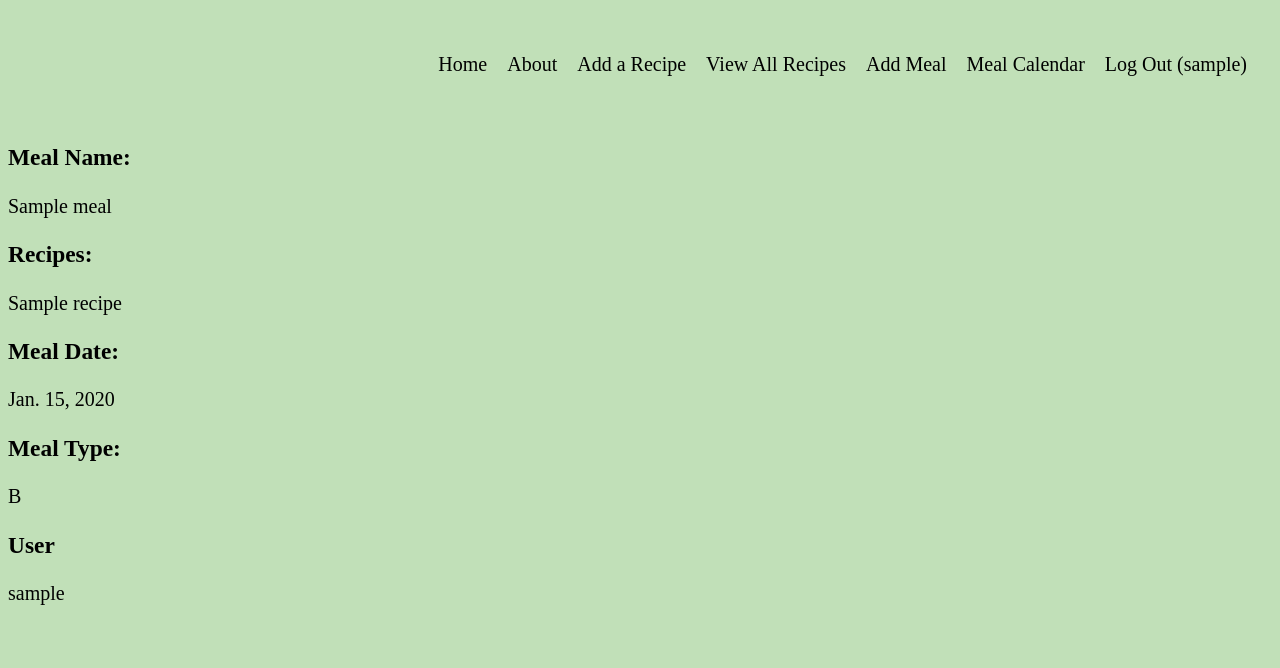
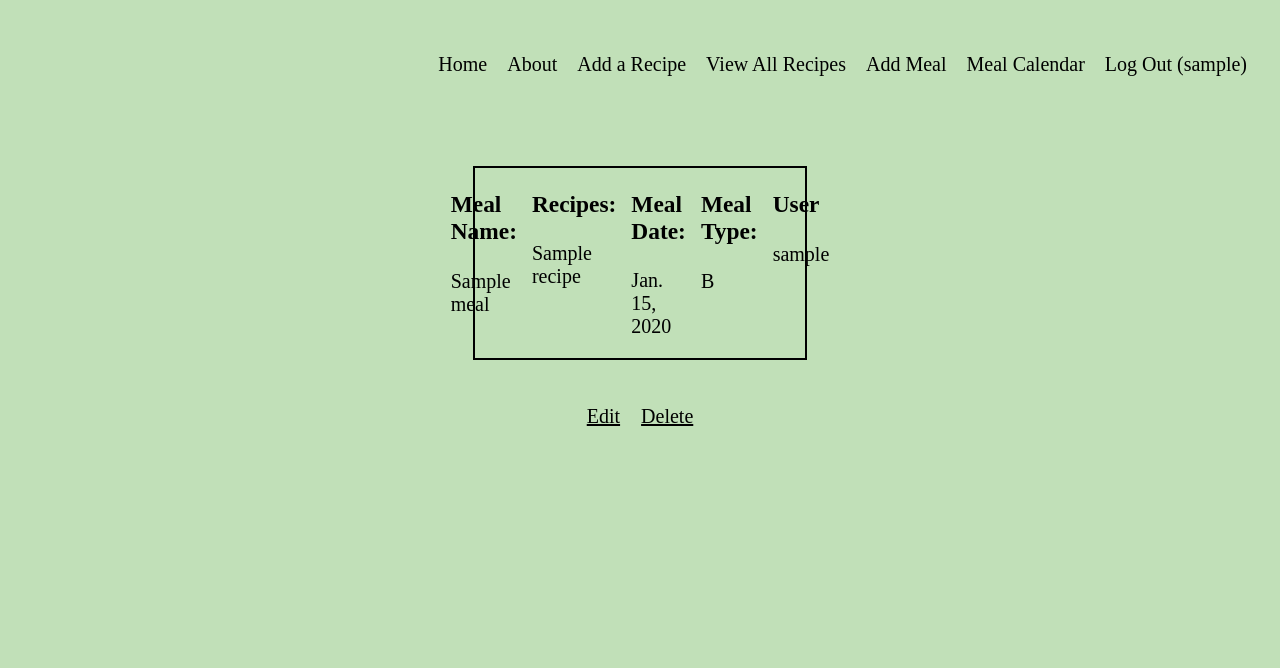
Before and after one commit to taylorlottdixon/meal-complanion, a Django app: page /meals/1/ in a window 1280 px wide. Shown: the top 668 px of the page. Run offline with Django 4.2, Linux system fonts and the light colour scheme; a user stored in the database is signed in; tables that the repository leaves empty hold one stand-in row (values such as "Sample post").

Commit message:
Styled Meal Calendar

```diff
--- a/main_app/static/css/style.css
+++ b/main_app/static/css/style.css
@@ -295,6 +295,8 @@ header {
   flex-shrink: 0;
 }
 
+/* Recipe Details Page */
+
 .descript-recipe {
   display: flex;
   flex-direction: row;
@@ -347,11 +349,6 @@ header {
   padding-bottom: 20px;
 }
 
-/* p {
-  margin-bottom: 1px;
-  margin-top: 1px;
-} */
-
 div.descript-serve > p {
   margin-bottom: 1px;
   margin-top: 1px;
@@ -386,3 +383,108 @@ div.descript-time3 > p {
   margin-bottom: 1px;
   margin-top: 1px;
 }
+
+
+/* Meals Page */
+
+.meal-container {
+  gap: 5px;
+  display: flex;
+  flex-direction: row;
+  align-items: flex-start;
+  justify-content: center;
+  flex-wrap: wrap;
+}
+
+.meal-card {
+  display: flex;
+  flex-direction: column;
+  align-items:center;
+  justify-content: center;
+  padding: 10px 10px 10px 10px;
+  border: 2px solid black;
+  margin: 10px;
+  background-color: lavender;
+  box-shadow: 0 14px 18px 0 rgba(0, 0, 0, 0.2);
+  transform:
+    perspective(1000px)
+    translate3d(0px, 0px, -250px)
+    rotateX(27deg)
+    scale(0.9, 0.9);
+  border-radius: 20px;
+  border: 5px solid black;
+  box-shadow: 0 70px 40px -20px rgba(0, 0, 0, 0.2);
+  transition: 0.4s ease-in-out transform;
+
+  &:hover {
+    transform: translate3d(0px, 0px, -250px);
+  }
+}
+
+.meal-edit-del {
+  text-align: center;
+  margin: 5px 5px 5px 5px;
+}
+
+.meal-details {
+  display: flex;
+  flex-direction: row;
+  gap: 15px;
+  align-items: flex-start;
+  justify-content: center;
+  border: 2px solid black;
+  margin-top: 45px;
+  margin-left: 465px;
+  margin-right: 465px;
+  margin-bottom: 45px;
+}
+
+.mdetails-name{
+  display: flex;
+  flex-direction: column;
+}
+
+.mdetails-recipe{
+  display: flex;
+  flex-direction: column;
+}
+
+.mdetails-date{
+  display: flex;
+  flex-direction: column;
+}
+
+.mdetails-type{
+  display: flex;
+  flex-direction: column;
+}
+
+.mdetails-user{
+  display: flex;
+  flex-direction: column;
+}
+
+div.mdetails-name > p {
+  margin-bottom: 1px;
+  margin-top: 1px;
+}
+
+div.mdetails-recipe > p {
+  margin-bottom: 1px;
+  margin-top: 1px;
+}
+
+div.mdetails-date > p {
+  margin-bottom: 1px;
+  margin-top: 1px;
+}
+
+div.mdetails-type > p {
+  margin-bottom: 1px;
+  margin-top: 1px;
+}
+
+div.mdetails-user > p {
+  margin-bottom: 1px;
+  margin-top: 1px;
+}
--- a/main_app/templates/meals/details.html
+++ b/main_app/templates/meals/details.html
@@ -1,23 +1,35 @@
 {% extends 'base.html' %}
 {% block content %}
 
-
+<div class="meal-details">
+    <div class="mdetails-name">
         <h3>Meal Name:</h3>
         <p>{{ meal.name }}</p>
-
+    </div>
+    <div class="mdetails-recipe">
         <h3>Recipes:</h3>
         {% for recipe in meal.recipes.all %}
             <a href="{% url 'recipes_details' recipe.id %}">{{ recipe.name }}</a>
         {% endfor %}
-
+    </div>
+    <div class="mdetaiils-date">
         <h3>Meal Date:</h3>
         <p>{{ meal.date }}
-
+    </div>
+    <div class="mdetails-type">
         <h3>Meal Type:</h3>
         <p>{{ meal.meal }}</p>
-
+    </div>
+    <div class="mdetails-user">
         <h3>User</h3>
         <p>{{ meal.user }}</p>
+    </div>
+</div>
+
+<div class="meal-edit-del">
+    <a href="{% url 'meals_update' meal.id %}" class="edit">Edit</a>
+    <a href="{% url 'meals_delete' meal.id %}" class="delete">Delete</a>
+</div>
 
 
 {% endblock %}
```
Also changed, not shown: main_app/templates/meals/index.html (+16 -17 lines). Lines whose indentation alone changed are shown as unchanged.
